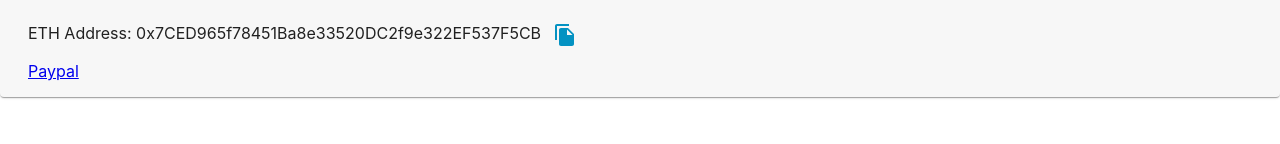
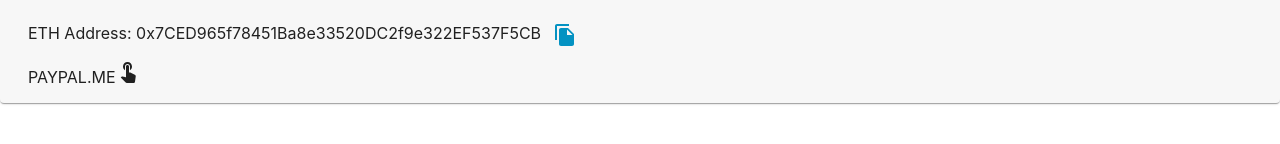
Before and after one commit to keso-12/Dragonary-Tools, a React app: page / in a window 1280 px wide. Shown: the part 520-664 px from the top of the page. Built offline with nearby package versions, Linux system fonts and the light colour scheme.

Commit message:
style: minor design changes

```diff
--- a/src/components/Home/index.tsx
+++ b/src/components/Home/index.tsx
@@ -1,6 +1,14 @@
-import React from 'react';
+import React, { useContext, useEffect } from 'react';
+import { StoreContext } from 'globalStore';
+import MainBanner from 'assets/main-banner.png';
 
 function App() {
+  const { setBanner } = useContext(StoreContext);
+
+  useEffect(() => {
+    setBanner(MainBanner);
+  }, []);
+
   return (
     <div />
   );
--- a/src/components/common/Footer/index.tsx
+++ b/src/components/common/Footer/index.tsx
@@ -4,6 +4,7 @@
   Paper, Grid, Typography, IconButton,
 } from '@material-ui/core';
 import FileCopyIcon from '@material-ui/icons/FileCopy';
+import TouchAppIcon from '@material-ui/icons/TouchApp';
 import { useSnackbar } from 'notistack';
 
 const useStyles = makeStyles((theme) => createStyles({
@@ -31,7 +32,7 @@
 
   const bsc = '0x0586566A17125051792b66c9d3f1f8917db2DE87';
   const eth = '0x7CED965f78451Ba8e33520DC2f9e322EF537F5CB';
-  const paypal = 'https://www.paypal.com/paypalme/my/profile';
+  const paypal = 'https://paypal.me/maxawkwardness?locale.x=en_US';
 
   return (
     <Paper className={classes.root}>
@@ -55,7 +56,10 @@
             </IconButton>
           </Typography>
           <Typography>
-            <a href={paypal}>Paypal</a>
+            <a href={paypal} style={{ textDecoration: 'none', color: 'inherit' }}>
+              PAYPAL.ME
+              <TouchAppIcon />
+            </a>
           </Typography>
         </Grid>
       </Grid>
--- a/src/components/common/NavBar/index.tsx
+++ b/src/components/common/NavBar/index.tsx
@@ -5,7 +5,7 @@
 } from '@material-ui/core';
 import Brightness4Icon from '@material-ui/icons/Brightness4';
 import DragonaryLogo from 'assets/Dragonary/logo_dragonary.png';
-import Link from '../../shared/Link';
+import Link from 'components/shared/Link';
 
 const useStyles = makeStyles((theme) => createStyles({
   root: {
```
